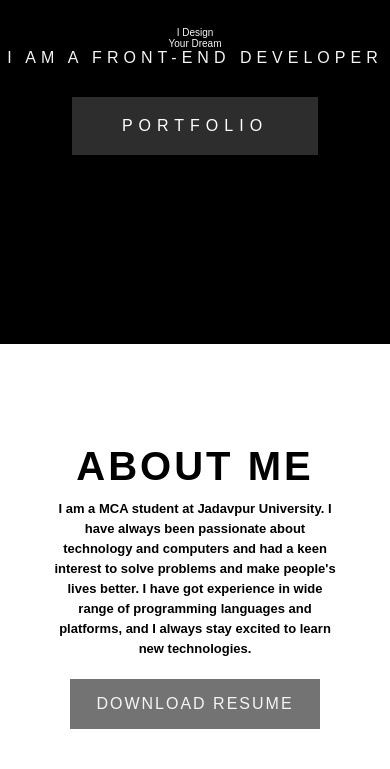
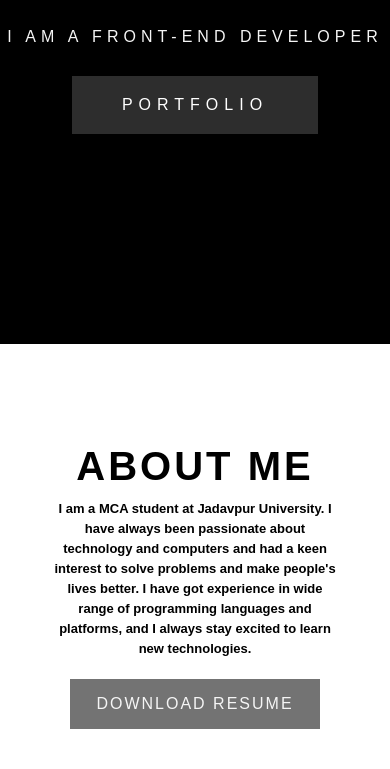
Before and after one commit to Sayan220/OIBSIP, a plain HTML site: page oibsip_taskno2/index.html in a window 390 px wide. Shown: the part 331-1100 px from the top of the page. Drawn offline with Linux system fonts and the light colour scheme.

Commit message:
Update style.css

```diff
--- a/oibsip_taskno2/style.css
+++ b/oibsip_taskno2/style.css
@@ -464,3 +464,14 @@
 		letter-spacing: .8rem;
 	}
 }
+@media only screen and (max-width: 470px){
+	.hero  img{
+		display: none;
+	}
+	.hero-info-heading{
+		position: relative;
+		bottom: 60px;
+		font-size: 300%;
+
+	}
+}
```
